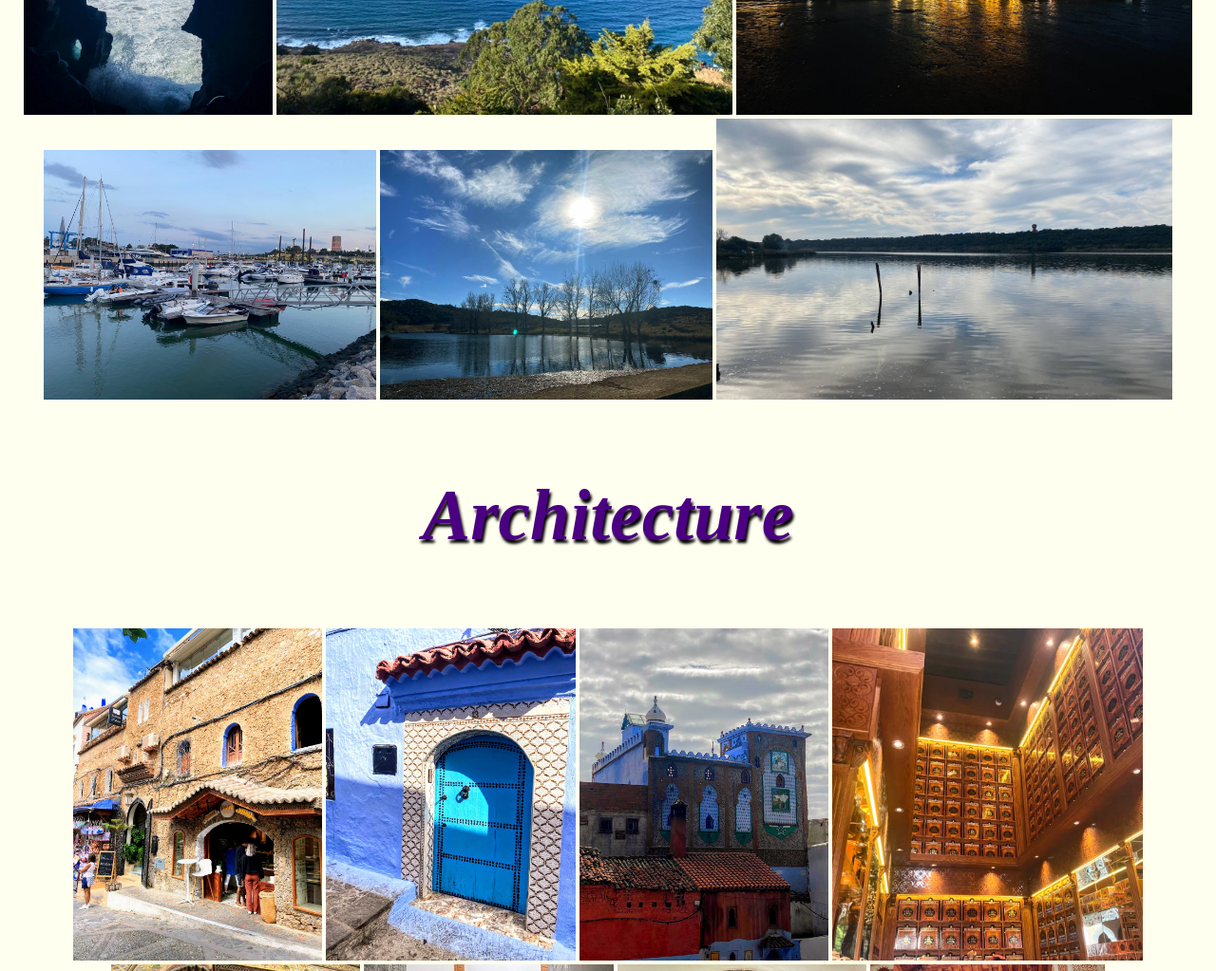
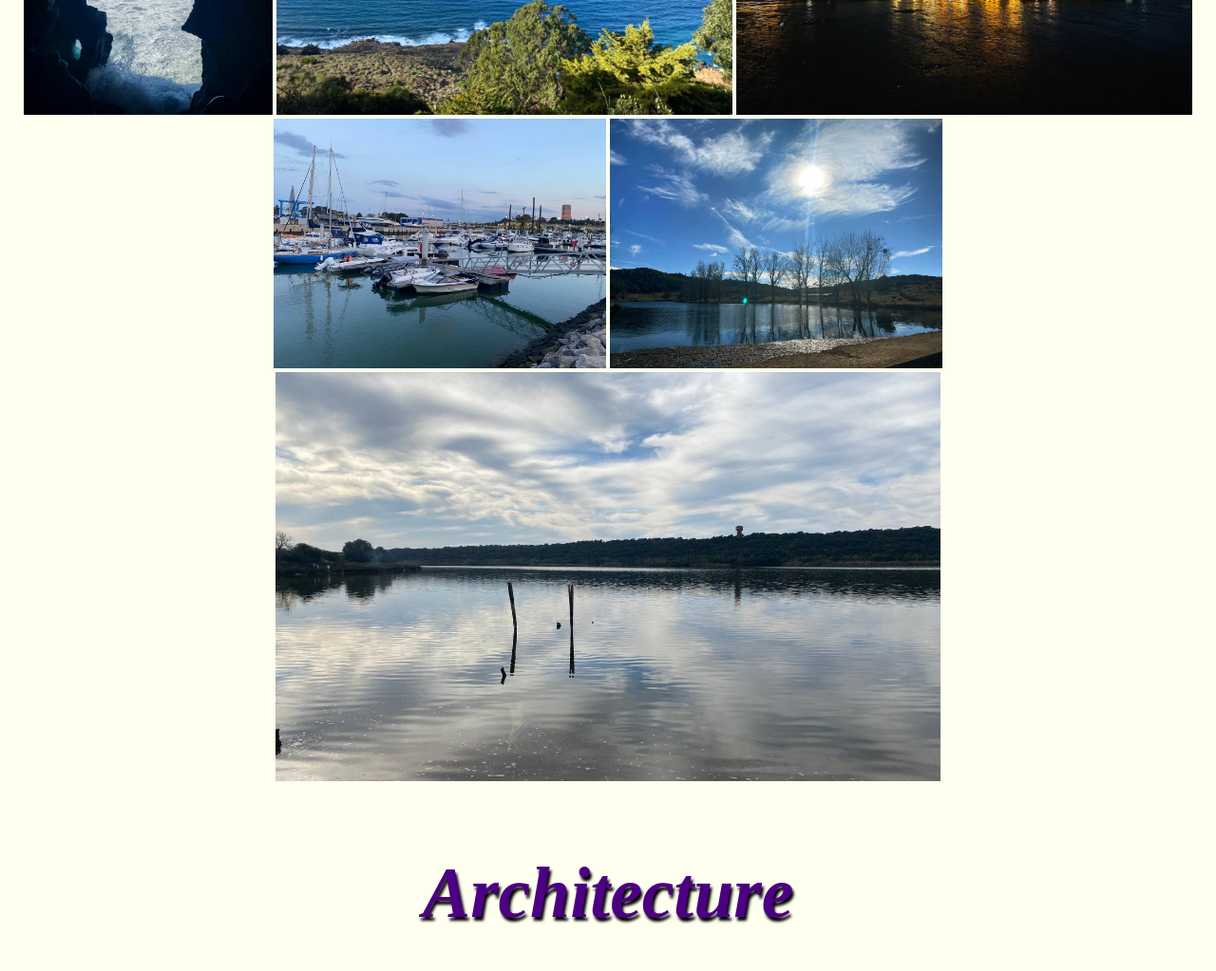
Before and after one commit to KAOUTHAR112/ELATTAOUIKAOUTHAR, a plain HTML site: page index.html in a window 1280 px wide. Shown: the part 6640-7663 px from the top of the page at 95% size. Drawn offline with Linux system fonts and the light colour scheme.

Commit message:
Update index.html

```diff
--- a/index.html
+++ b/index.html
@@ -135,7 +135,7 @@
 		<img src="mer7.jpg" class="widh">
 		<img src="mer6.jpg" class="heigh11">
 		<img src="mer11.jpg" class="heigh11">
-		<img src="mer9.jpeg" class="widh">
+		<img src="mer9.jpeg" class="widh1">
 	</div>
 	<div class="imm">
 		<h3 id="architecture">Architecture</h3>
```
